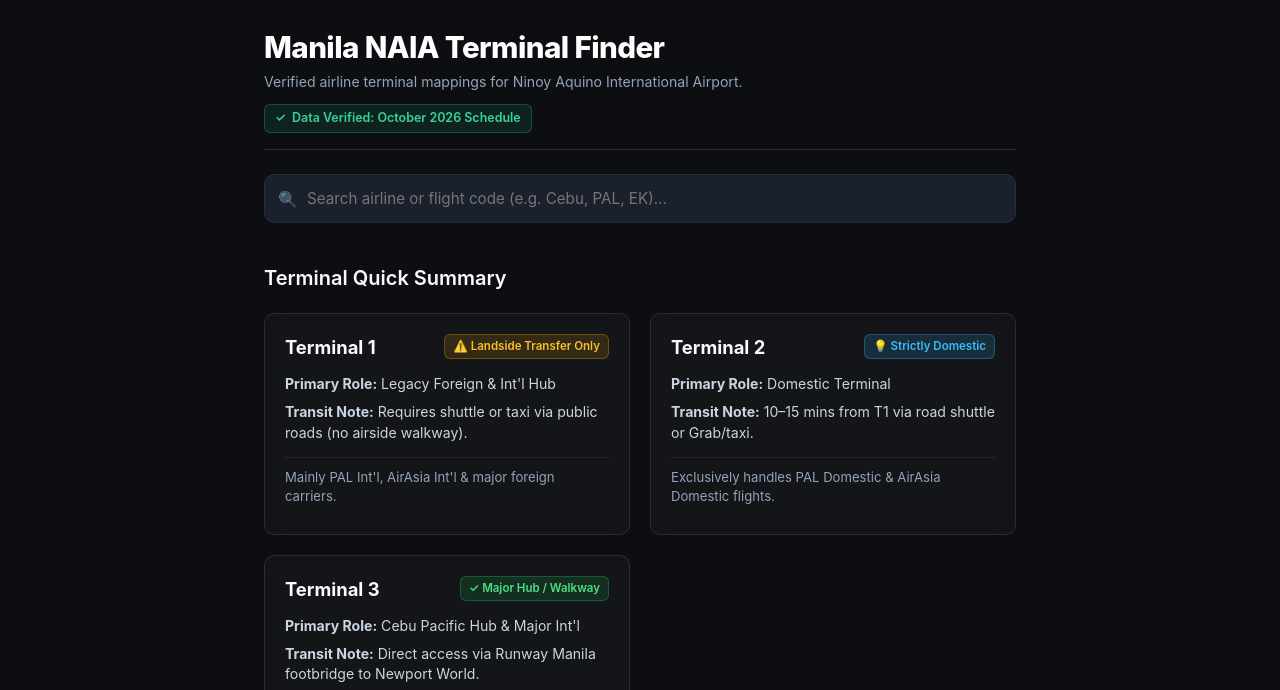
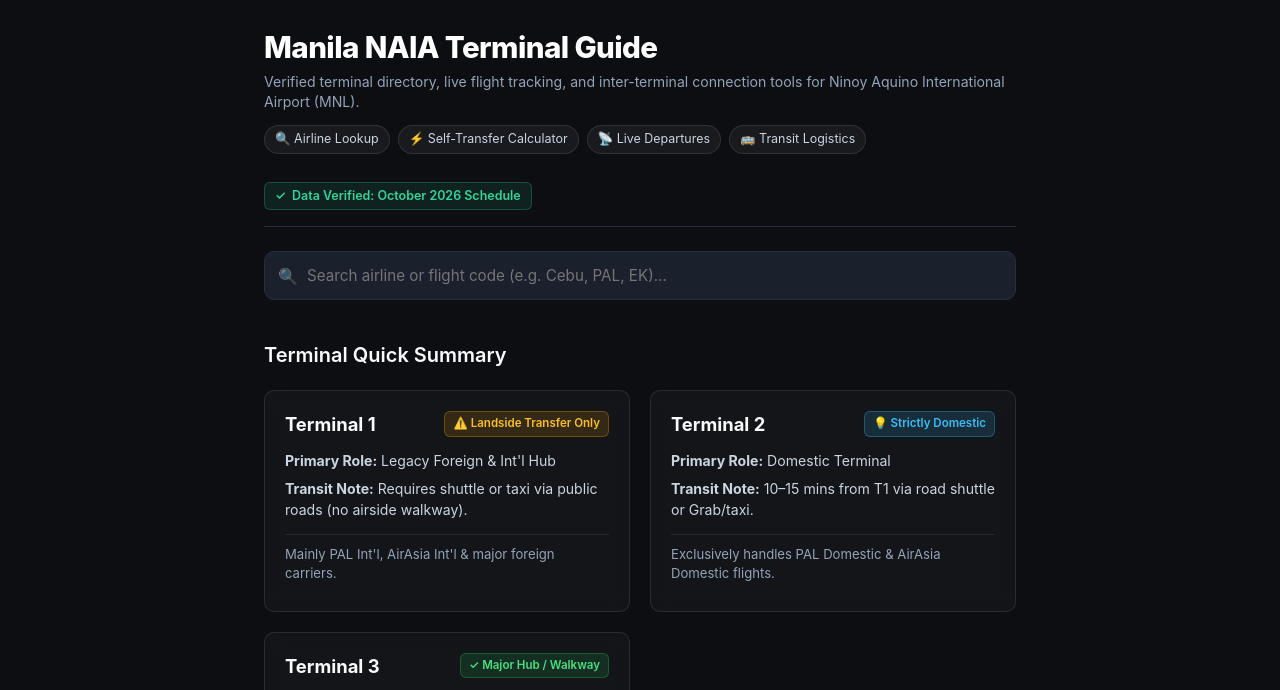
Before and after one commit to jamesbratch/which-terminal, a plain HTML site: page hubs/mnl/mnl.html in a window 1280 px wide. Shown: the part 89-779 px from the top of the page. Drawn offline with Linux system fonts and the light colour scheme.

Commit message:
Update mnl.html

```diff
--- a/hubs/mnl/mnl.html
+++ b/hubs/mnl/mnl.html
@@ -45,12 +45,20 @@
   <div class="page-wrapper">
     <!-- Header -->
     <header class="hero-header">
-      <h1>Manila NAIA Terminal Finder</h1>
-      <p class="hero-subtext">Verified airline terminal mappings for Ninoy Aquino International Airport.</p>
+  <h1>Manila NAIA Terminal Guide</h1>
+  <p class="hero-subtext">Verified terminal directory, live flight tracking, and inter-terminal connection tools for Ninoy Aquino International Airport (MNL).</p>
 
-      <div class="verified-meta">
-        <span>✓</span> Data Verified: October 2026 Schedule
-      </div>
+  <div class="hero-feature-tags" style="display: flex; gap: 8px; flex-wrap: wrap; margin: 12px 0 16px 0;">
+    <span style="background: rgba(255, 255, 255, 0.05); border: 1px solid rgba(255, 255, 255, 0.1); color: #cbd5e1; font-size: 0.78rem; padding: 4px 10px; border-radius: 20px;">🔍 Airline Lookup</span>
+    <span style="background: rgba(255, 255, 255, 0.05); border: 1px solid rgba(255, 255, 255, 0.1); color: #cbd5e1; font-size: 0.78rem; padding: 4px 10px; border-radius: 20px;">⚡ Self-Transfer Calculator</span>
+    <span style="background: rgba(255, 255, 255, 0.05); border: 1px solid rgba(255, 255, 255, 0.1); color: #cbd5e1; font-size: 0.78rem; padding: 4px 10px; border-radius: 20px;">📡 Live Departures</span>
+    <span style="background: rgba(255, 255, 255, 0.05); border: 1px solid rgba(255, 255, 255, 0.1); color: #cbd5e1; font-size: 0.78rem; padding: 4px 10px; border-radius: 20px;">🚌 Transit Logistics</span>
+  </div>
+
+  <div class="verified-meta">
+    <span>✓</span> Data Verified: October 2026 Schedule
+  </div>
+</header>
     </header>
 
 
```
